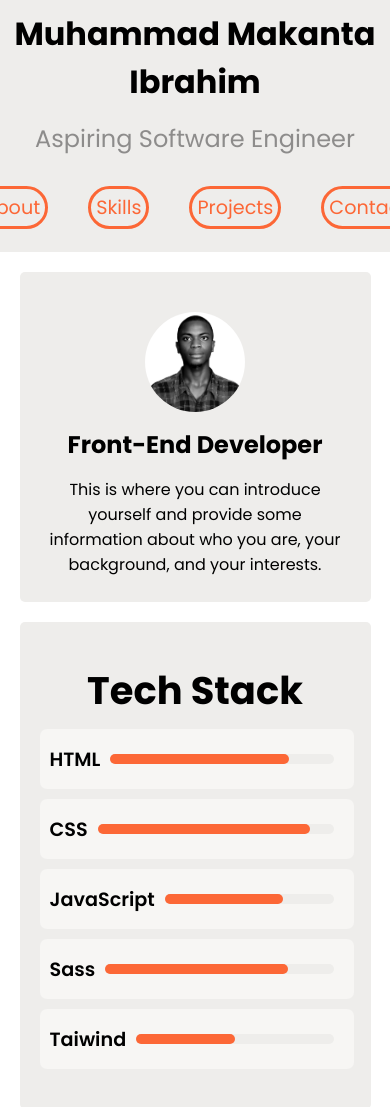
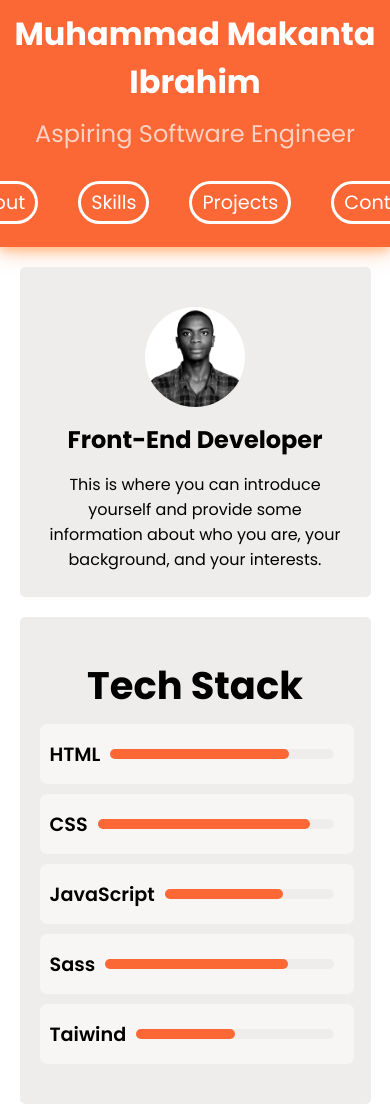
Before and after one commit to mktmakanta/Portfolio-, a plain HTML site: page index.html in a window 390 px wide. Shown: the top 1107 px of the page. Drawn offline with Linux system fonts and the light colour scheme; a web font is replaced by a local one.

Commit message:
done with the mobile view version

```diff
--- a/styles.css
+++ b/styles.css
@@ -15,17 +15,19 @@ header{
   padding: 10px;
   text-align: center;
   justify-content: center;
-  background: #EEEDEB;
+  background: #FC6736;
+  color: #fff;
+  box-shadow: 0 4px 8px 0 rgba(255, 121, 11, 0.3), 0 6px 20px 0 rgba(255, 104, 4, 0.3);
 }
 .heading{
   font-size: 2rem;
   font-weight: 700;
-  margin-bottom: 15px;
+  margin-bottom: 10px;
 }
 .heading-name{
   font-size: 1.5rem;
   font-weight: 400;
-  color: rgba(100, 99, 99, 0.7);
+  color: rgba(255, 255, 255, 0.7);
   margin-bottom: 15px;
 }
 header ul {
@@ -37,12 +39,12 @@ header ul li{
   margin: 20px;
   font-size: 1.3rem;
 }
-a{
+header a{
   text-decoration: none;
   font-size: 1.2rem;
-  color: #FC6736;
-  padding: 5px;
-  border: 3px solid #FC6736;
+  color: #fff;
+  padding: 5px 10px;
+  border: 3px solid #fff;
   border-radius: 50px;
 
 
@@ -193,7 +195,7 @@ section{
 .project-description h3{
   margin: 5px;
   text-transform: uppercase;
-  overflow: hidden;
+
 }
 button{
   width: fit-content;
@@ -207,6 +209,7 @@ button{
 button a{
   color: #fff;
   font-weight: 500;
+  text-decoration: none;
 
 }
 
```
